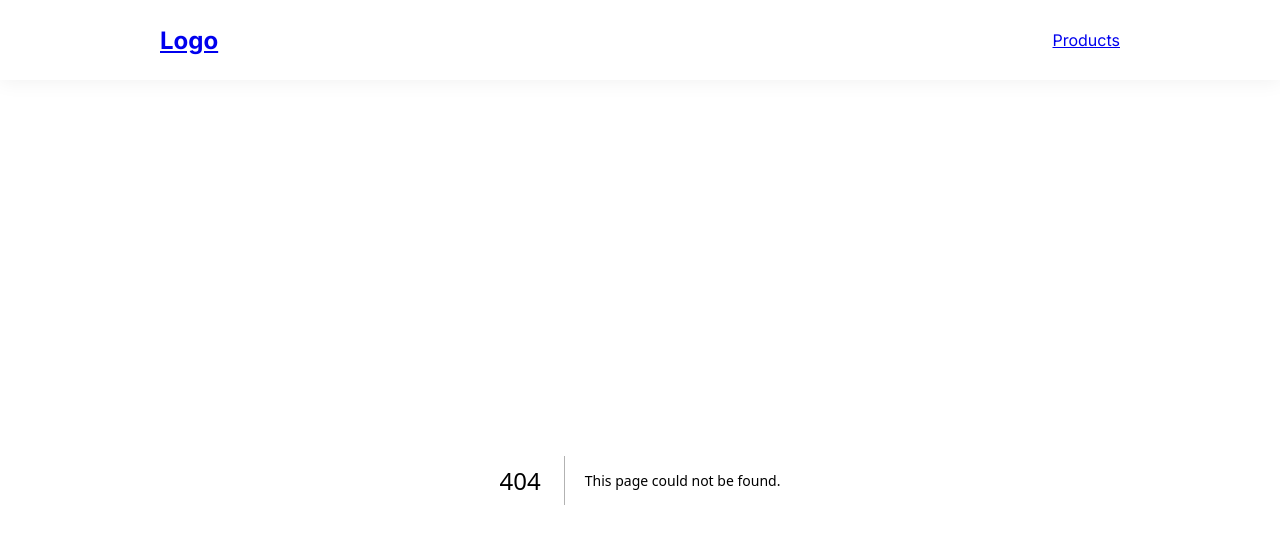
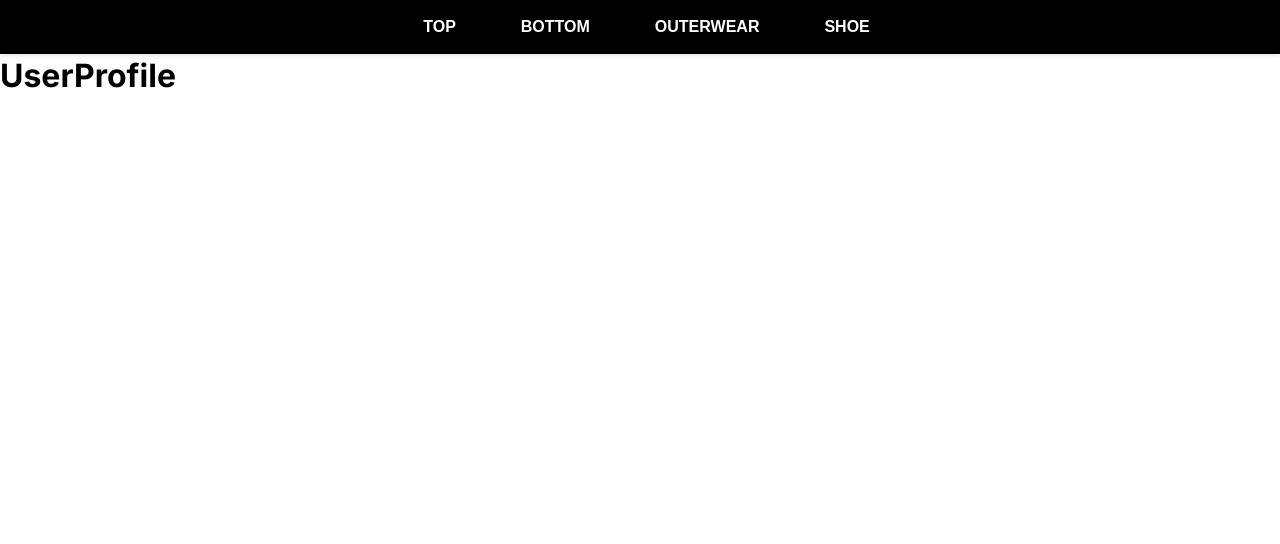
Before and after one commit to Lucy-Bernard/G8, a Next.js app in the folder FrontEnd/: page /userprofile in a window 1280 px wide. Before the commit this address had no page. Shown: the top 544 px of the page. Built offline with nearby package versions, Linux system fonts and the light colour scheme.

Commit message:
Created navbar and created userprofile page

```diff
--- /dev/null
+++ b/FrontEnd/src/app/userprofile/page.module.css
@@ -0,0 +1,3 @@
+.test{
+    padding-top: 3.5rem; /* padding at the top of the page to not have html elements stuck under navbar and header */
+}
--- /dev/null
+++ b/FrontEnd/src/app/userprofile/page.tsx
@@ -0,0 +1,12 @@
+import React from 'react';
+import styles from "./page.module.css";
+
+const UserProfile = () => {
+  return (
+      <div className={styles.test}>
+        <h1>UserProfile</h1>
+      </div>
+  );
+};
+
+export default UserProfile;
--- a/FrontEnd/src/components/NavigationBar/NavigationBar.module.css
+++ b/FrontEnd/src/components/NavigationBar/NavigationBar.module.css
@@ -1,20 +1,39 @@
-.navigation_bar {
-    position: sticky;
-    top: 0;
-    left: 0;
-    display: flex;
-    align-items: center;
-    justify-content: space-between;
-    height: 5rem;
-    width: 100vw;
-    padding: 0 10rem;
-    background-color: white;
-    box-shadow: 0px 0px 20px 1px rgba(240, 240, 240, 1);
-  }
+.navigationBar {
+  display: flex;
+  justify-content: center;
+  align-items: center;
+  background-color: #000;
+  box-shadow: 0 2px 4px rgba(0, 0, 0, 0.1);
+  padding: .5rem 20px .5rem .5rem;
+  position: fixed;
+  top: 0;
+  left: 0;
+  width: 100%
+}
 
-  .navigation_bar ul {
-    display: flex;
-    gap: 2rem;
-    align-items: center;
-    list-style: none;
-  }
+.navbar-nav {
+  list-style: none;
+  display: flex;
+  margin: 0;
+  padding: 0;
+}
+
+.nav-item {
+  margin-left: 25px; /* Space between nav items */
+}
+
+.nav-item button {
+  background: none;
+  border: none;
+  font-size: 1em;
+  cursor: pointer;
+  padding: 10px 20px;
+  text-transform: uppercase;
+  transition: background-color 0.3s, color 0.3s;
+  color: white;
+  font-weight: bold;
+
+}
+
+.nav-item button:hover {
+}
--- a/FrontEnd/src/components/NavigationBar/NavigationBar.tsx
+++ b/FrontEnd/src/components/NavigationBar/NavigationBar.tsx
@@ -1,34 +1,39 @@
+import React from 'react';
 import Link from 'next/link';
+import styles from './NavigationBar.module.css';
 
-import styles from "./NavigationBar.module.css";
+type NavigationBarProps = {
+  // Define any props you might need
+};
 
-export type PageLink = {
-  link_text: string,
-  link_url: string
-}
+const NavigationBar: React.FC<NavigationBarProps> = () => {
+  const scrollToSection = (sectionId: string) => {
+    // Ensure this runs only in the browser
+    if (typeof window !== 'undefined') {
+      const section = document.getElementById(sectionId);
+      section?.scrollIntoView({ behavior: 'smooth', block: 'start' });
+    }
+  };
 
-export type NavigationBarProps = {
-  links: Array<PageLink>
-}
-
-export default function NavigationBar(props: NavigationBarProps) {
   return (
-    <nav className={styles.navigation_bar}>
-      <Link href="/">
-        <h1>Logo</h1>
-      </Link>
-
-      <ul>
-        {props.links.map((link) => {
-          return (
-            <li key={link.link_url}>
-              <Link href={`/${link.link_url}`}>
-                {link.link_text}
-              </Link>
-            </li>
-          );
-        })}
+    <nav className={styles.navigationBar}>
+      <ul className={styles['navbar-nav']}>
+        {/* still need to implement sections once main page is created */}
+        <li className={styles['nav-item']}>
+          <button>Top</button>
+        </li>
+        <li className={styles['nav-item']}>
+          <button>Bottom</button>
+        </li>
+        <li className={styles['nav-item']}>
+          <button>Outerwear</button>
+        </li>
+        <li className={styles['nav-item']}>
+          <button>Shoe</button>
+        </li>
       </ul>
     </nav>
   );
-}
+};
+
+export default NavigationBar;
```
Also changed, not shown: 1 other file (tests, documents, lock files or other folders).
